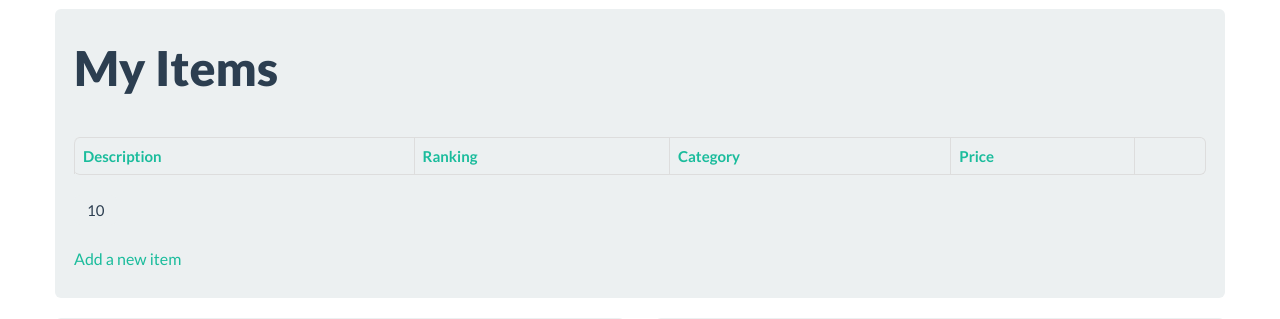
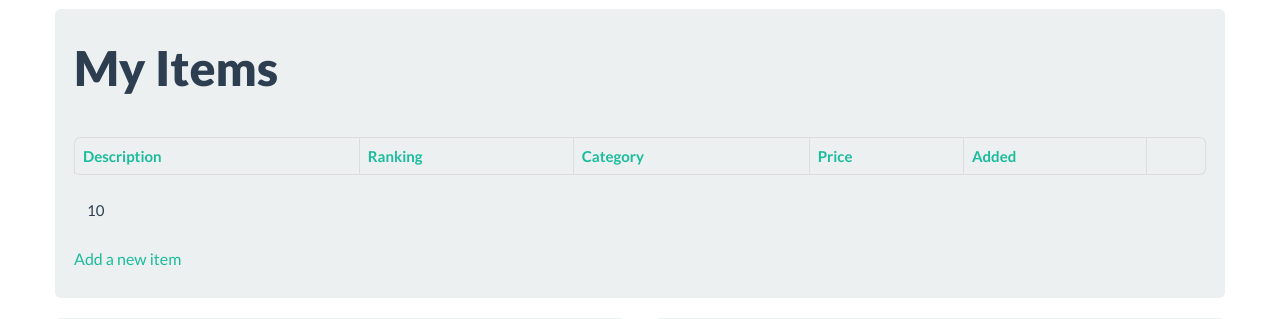
Before and after one commit to generalpf/phpgiftreg, a PHP site: page /index.php in a window 1280 px wide. Shown: the part 51-370 px from the top of the page. Run offline with PHP 8.4, Linux system fonts and the light colour scheme; the visitor is signed in with stand-in values (Sample User, id 1); data comes from the database, SQL or seed files in the repository; tables that the repository leaves empty hold one stand-in row (values such as "Sample post"); lists and menus that the app fills with data are empty; some libraries are stand-ins or nearby versions.

Commit message:
Show the date each item was added
Add an items.date_added column (defaulting to CURRENT_TIMESTAMP, so every
insert path is covered without code changes) and display it as a sortable
"Added" column on the home page's My Items list and on the shopping view.

Existing databases are migrated automatically: MySmarty::dbh() now runs
the migrations in includes/migrations/, each of which checks the live
schema and only alters it if needed. Items that predate the column keep a
NULL date and display "-", since when they were added is unknown.

Co-Authored-By: Claude Opus 5.5 <noreply@anthropic.com>

```diff
--- a/src/includes/MySmarty.class.php
+++ b/src/includes/MySmarty.class.php
@@ -3,6 +3,7 @@
 define('SMARTY_DIR', dirname(__FILE__) . "/smarty-3.1.48/libs/");
 require_once(SMARTY_DIR . "Smarty.class.php");
 require_once(dirname(__FILE__) . "/config.php");
+require_once(dirname(__FILE__) . "/migrate.php");
 
 class MySmarty extends Smarty {
 	public function __construct() {
@@ -13,10 +14,12 @@ class MySmarty extends Smarty {
 
 	public function dbh() {
 		$opt = $this->opt();
-		return new PDO(
+		$dbh = new PDO(
 			$opt["pdo_connection_string"],
 			$opt["pdo_username"],
 			$opt["pdo_password"]);
+		runMigrations($dbh, $opt);
+		return $dbh;
 	}
 
 	public function opt() {
--- /dev/null
+++ b/src/includes/migrate.php
@@ -0,0 +1,40 @@
+<?php
+// This program is free software; you can redistribute it and/or modify
+// it under the terms of the GNU General Public License as published by
+// the Free Software Foundation; either version 2 of the License, or
+// (at your option) any later version.
+
+// This program is distributed in the hope that it will be useful,
+// but WITHOUT ANY WARRANTY; without even the implied warranty of
+// MERCHANTABILITY or FITNESS FOR A PARTICULAR PURPOSE.  See the
+// GNU General Public License for more details.
+
+// You should have received a copy of the GNU General Public License
+// along with this program; if not, write to the Free Software
+// Foundation, Inc., 59 Temple Place, Suite 330, Boston, MA  02111-1307  USA
+
+/* Brings an existing database up to date with the current code.  Each file in
+	migrations/ returns a function that inspects the live schema and changes
+	it only if needed, so they are safe to run on every request and in any
+	order relative to each other. */
+function runMigrations($dbh, $opt) {
+	static $done = false;
+	if ($done) {
+		return;
+	}
+	$done = true;
+	foreach (glob(dirname(__FILE__) . "/migrations/*.php") as $file) {
+		$migrate = require($file);
+		$migrate($dbh, $opt);
+	}
+}
+
+/* Returns the information_schema row for a column, or false if it doesn't exist. */
+function getColumnInfo($dbh, $table, $column) {
+	$stmt = $dbh->prepare("SELECT DATA_TYPE, CHARACTER_MAXIMUM_LENGTH FROM information_schema.COLUMNS WHERE TABLE_SCHEMA = DATABASE() AND TABLE_NAME = ? AND COLUMN_NAME = ?");
+	$stmt->bindParam(1, $table, PDO::PARAM_STR);
+	$stmt->bindParam(2, $column, PDO::PARAM_STR);
+	$stmt->execute();
+	return $stmt->fetch();
+}
+?>
--- /dev/null
+++ b/src/includes/migrations/item_date_added.php
@@ -0,0 +1,11 @@
+<?php
+/* Adds items.date_added.  Items that already exist get NULL rather than the
+	time of the migration, since when they were really added is unknown. */
+return function($dbh, $opt) {
+	$items = $opt["table_prefix"] . "items";
+	if (!getColumnInfo($dbh, $items, "date_added")) {
+		$dbh->exec("ALTER TABLE `$items` ADD COLUMN `date_added` datetime NULL");
+		$dbh->exec("ALTER TABLE `$items` MODIFY COLUMN `date_added` datetime NULL default CURRENT_TIMESTAMP");
+	}
+};
+?>
--- a/src/index.php
+++ b/src/index.php
@@ -130,11 +130,14 @@ else {
 		case "category":
 			$sortby = "c.category, rankorder DESC, i.description";
 			break;
+		case "added":
+			$sortby = "i.date_added DESC, rankorder DESC, i.description";
+			break;
 		default:
 			$sortby = "rankorder DESC, i.description";
 	}
 }
-$stmt = $smarty->dbh()->prepare("SELECT itemid, description, c.category, price, url, rendered, comment, image_filename FROM {$opt["table_prefix"]}items i LEFT OUTER JOIN {$opt["table_prefix"]}categories c ON c.categoryid = i.category LEFT OUTER JOIN {$opt["table_prefix"]}ranks r ON r.ranking = i.ranking WHERE userid = ? ORDER BY " . $sortby);
+$stmt = $smarty->dbh()->prepare("SELECT itemid, description, c.category, price, url, rendered, comment, image_filename, date_added FROM {$opt["table_prefix"]}items i LEFT OUTER JOIN {$opt["table_prefix"]}categories c ON c.categoryid = i.category LEFT OUTER JOIN {$opt["table_prefix"]}ranks r ON r.ranking = i.ranking WHERE userid = ? ORDER BY " . $sortby);
 $stmt->bindParam(1, $userid, PDO::PARAM_INT);
 $stmt->execute();
 $myitems_count = 0;
@@ -145,6 +148,13 @@ for ($i = 0; $i < $offset; $i++, ++$myitems_count) {
 $i = 0;
 while ($i++ < $opt["items_per_page"] && $row = $stmt->fetch()) {
 	$row['price'] = formatPrice($row['price'], $opt);
+	if ($row['date_added'] === null) {
+		$row['date_added'] = '-';
+	}
+	else {
+		$dateAdded = new DateTime($row['date_added']);
+		$row['date_added'] = $dateAdded->format($opt["date_format"]);
+	}
 	$myitems[] = $row;
 	++$myitems_count;
 }
--- a/src/sql/create-phpgiftregdb.sql
+++ b/src/sql/create-phpgiftregdb.sql
@@ -76,6 +76,7 @@ CREATE TABLE `items` (
   `comment` text,
   `quantity` int(11) NOT NULL default '0',
   `image_filename` varchar(255) default NULL,
+  `date_added` datetime default CURRENT_TIMESTAMP,
   PRIMARY KEY  (`itemid`)
 );
 
--- a/src/templates/home.tpl
+++ b/src/templates/home.tpl
@@ -94,6 +94,7 @@ Foundation, Inc., 59 Temple Place, Suite 330, Boston, MA  02111-1307  USA
 					<th class="colheader"><a href="index.php?mysort=ranking">Ranking</a></th>
 					<th class="colheader"><a href="index.php?mysort=category">Category</a></th>
 					<th class="rcolheader"><a href="index.php?mysort=price">Price</a></th>
+					<th class="colheader"><a href="index.php?mysort=added">Added</a></th>
 					<th>&nbsp;</th>
 				</tr>
 			</thead>
@@ -115,6 +116,7 @@ Foundation, Inc., 59 Temple Place, Suite 330, Boston, MA  02111-1307  USA
 						<td nowrap>{$row.rendered}</td>
 						<td>{$row.category|default:"&nbsp;"}</td>
 						<td align="right">{$row.price}</td>
+						<td nowrap>{$row.date_added}</td>
 						<td align="right" nowrap>
 							<a href="receive.php?itemid={$row.itemid}"><img alt="Mark Item Received" src="images/return.png" border="0" title="Mark Item Received" /></a>&nbsp;
 							<a href="item.php?action=edit&itemid={$row.itemid}"><img alt="Edit Item" src="images/pencil.png" border="0" title="Edit Item" /></a>&nbsp;
--- a/src/templates/shop.tpl
+++ b/src/templates/shop.tpl
@@ -92,6 +92,7 @@ Foundation, Inc., 59 Temple Place, Suite 330, Boston, MA  02111-1307  USA
 				<th><a href="shop.php?shopfor={$shopfor}&sort=category">Category</a></th>
 				<th><a href="shop.php?shopfor={$shopfor}&sort=price">Price</a></th>
 				<th><a href="shop.php?shopfor={$shopfor}&sort=source">Store/Location</a></th>
+				<th><a href="shop.php?shopfor={$shopfor}&sort=added">Added</a></th>
 				<th><a href="shop.php?shopfor={$shopfor}&sort=status">Status</a></th>
 				<th>&nbsp;</th>
 			</tr>
@@ -115,6 +116,7 @@ Foundation, Inc., 59 Temple Place, Suite 330, Boston, MA  02111-1307  USA
 					<td>{$row.category|default:"&nbsp;"}</td>
 					<td align="right">{$row.price}</td>
 					<td>{$row.source|escape:'htmlall'}</td>
+					<td nowrap>{$row.date_added}</td>
 					{if $row.quantity > 1}
 						<td>
 							{foreach from=$row.allocs item=alloc}
```
Also changed, not shown: src/shop.php (+11 -1 lines).
